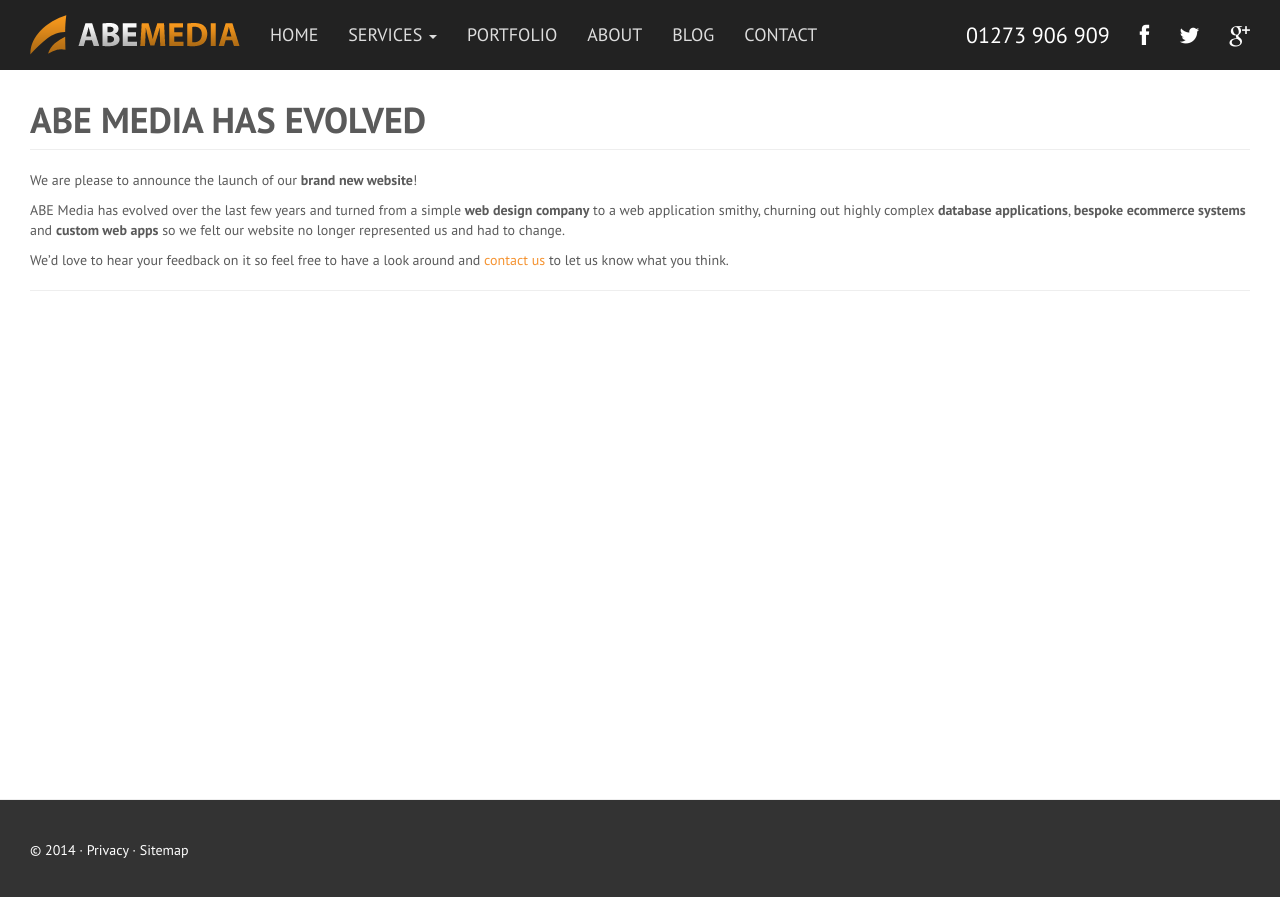
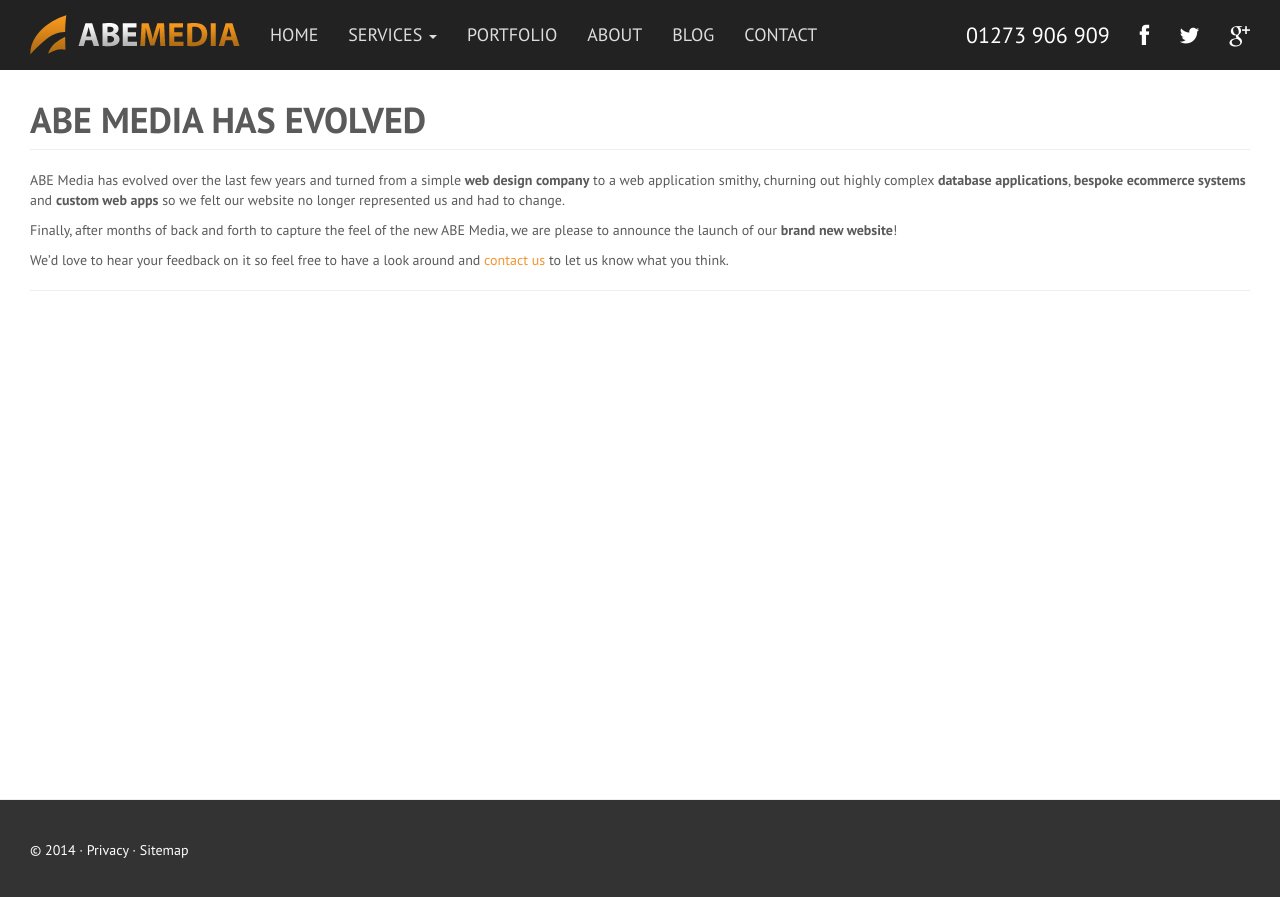
Before and after one commit to abemedia/abemedia.github.io, a Jekyll site: the page built from _posts/2014-05-01-abemedia-has-evolved.md, in a window 1280 px wide. Shown: the top 897 px of the page. Built offline with Jekyll 4.4.1, drawn with Linux system fonts in a browser that asks for light colours; nearby versions of some CDN libraries; some web fonts are replaced; comment, search, counter and statistics services are not loaded.

Commit message:
Update 2014-05-01-abemedia-has-evolved.md

```diff
--- a/_posts/2014-05-01-abemedia-has-evolved.md
+++ b/_posts/2014-05-01-abemedia-has-evolved.md
@@ -7,8 +7,8 @@ categories:
 image: "/images/blog/abemedia-logo.jpg"
 ---
 
-We are please to announce the launch of our **brand new website**!
-
 ABE Media has evolved over the last few years and turned from a simple **web design company** to a web application smithy, churning out highly complex **database applications**, **bespoke ecommerce systems** and **custom web apps** so we felt our website no longer represented us and had to change.
 
+Finally, after months of back and forth to capture the feel of the new ABE Media, we are please to announce the launch of our **brand new website**!
+
 We'd love to hear your feedback on it so feel free to have a look around and [contact us](/contact) to let us know what you think.
```
